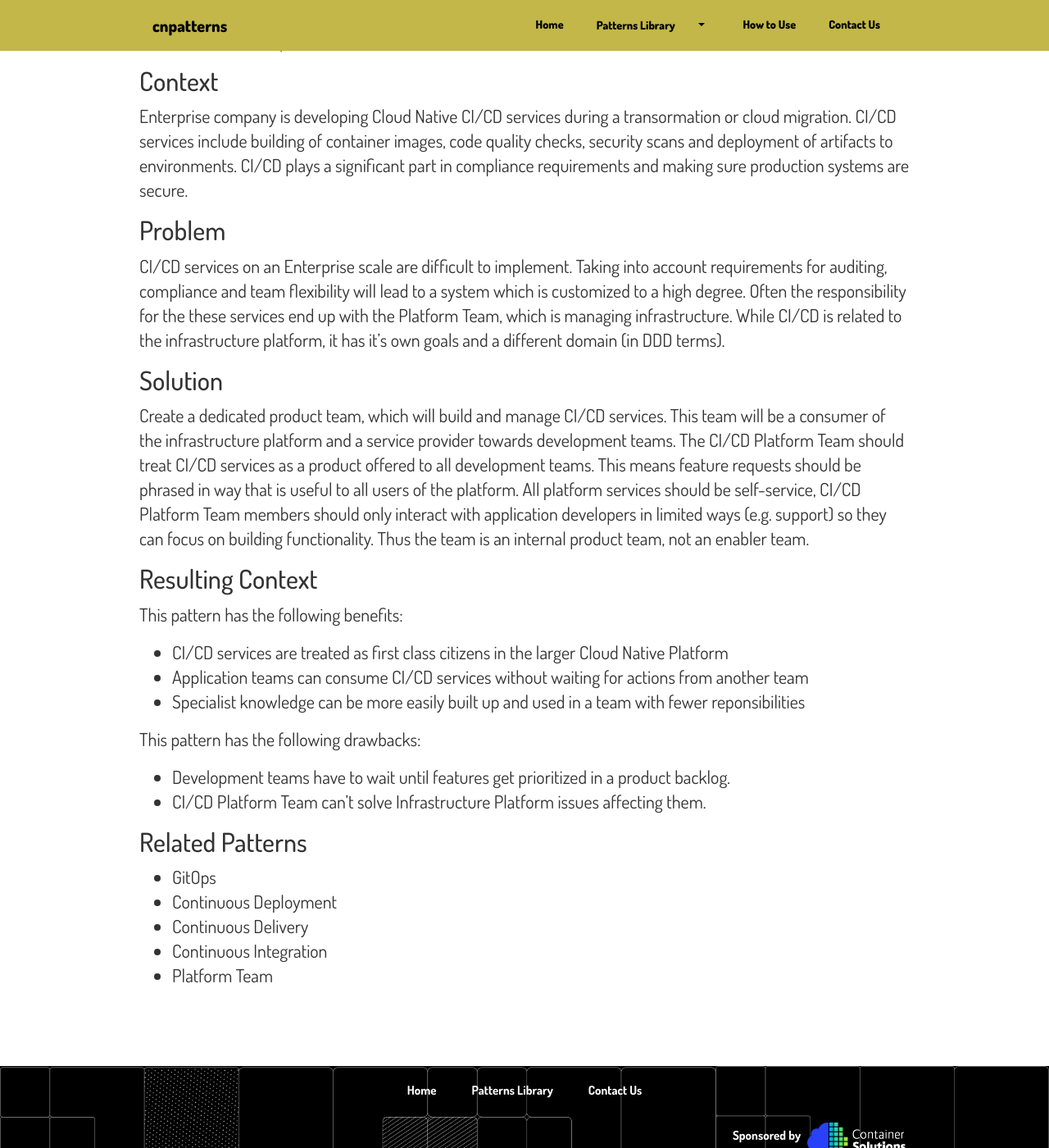
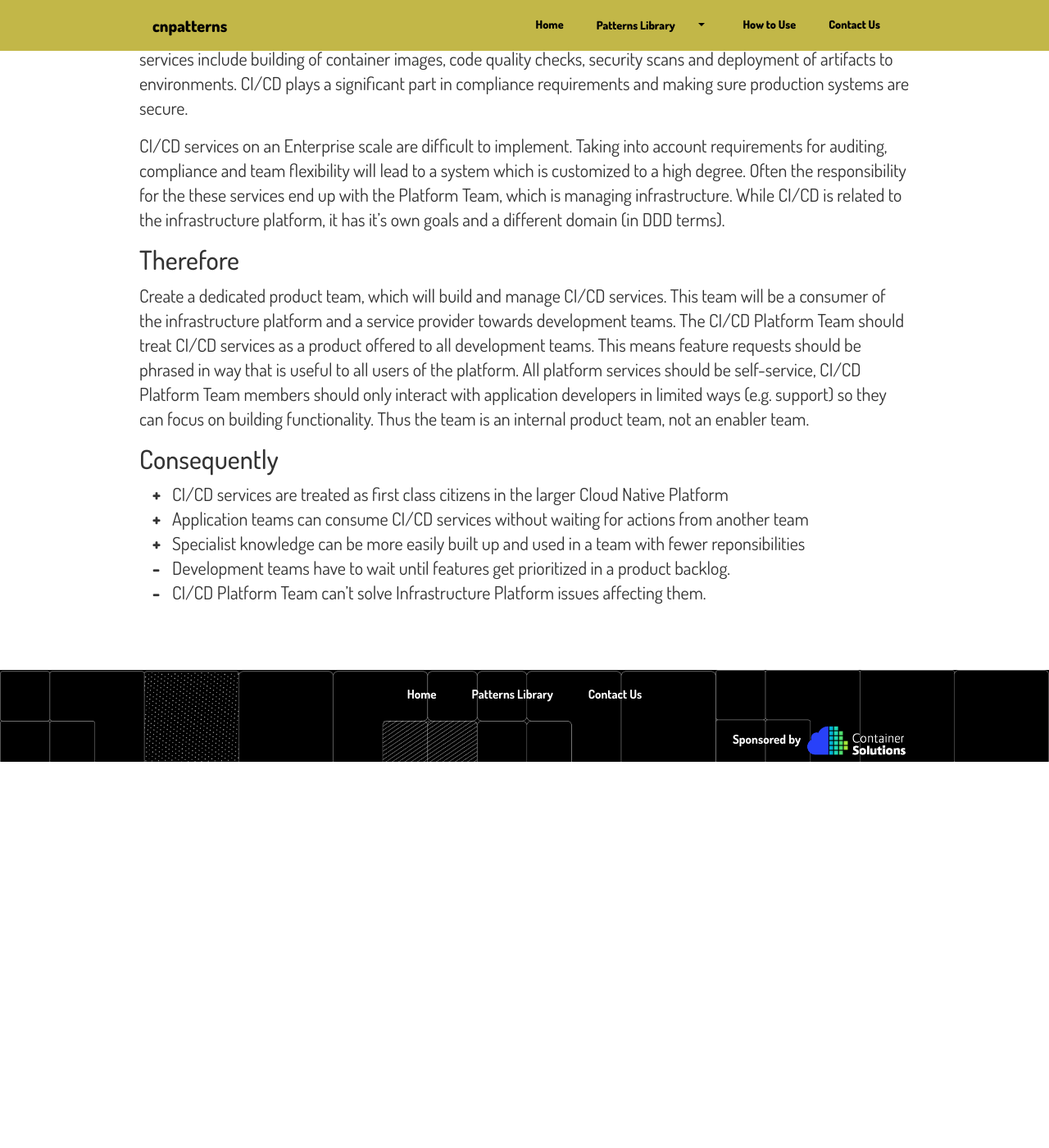
Before and after one commit to ContainerSolutions/cloud-native-patterns, a Jekyll site: the page built from _technical/cicd-as-platform.md, in a window 1280 px wide and 1400 px high, scrolled down 640 px. Shown: the whole window at 82% size. Built offline with Jekyll 4.4.1, drawn with Linux system fonts in a browser that asks for light colours; after the commit the page ends 1569 px from its top, so only the background shows below that; grey boxes are pictures that could not be loaded.

Commit message:
reformat cicd pattern

```diff
--- a/_technical/cicd-as-platform.md
+++ b/_technical/cicd-as-platform.md
@@ -4,19 +4,18 @@
 layout: pattern
 ---
 
-![CI/CD as Platform]({{ site.baseurl }}/assets/images/Generic.png)
+![CI/CD as Platform]({{ site.baseurl }}/assets/images/cs.png)
 
 The complexity of software delivery in an enterprise company can easily reach a level when
 a dedicated team would have to be responsible for its maintenance.
 
-## Context
+## In This Context
+
 
 Enterprise company is developing Cloud Native CI/CD services during a transormation or
 cloud migration. CI/CD services include building of container images, code quality checks,
 security scans and deployment of artifacts to environments. CI/CD plays a significant
 part in compliance requirements and making sure production systems are secure.
-
-## Problem
 
 CI/CD services on an Enterprise scale are difficult to implement. Taking into account
 requirements for auditing, compliance and team flexibility will lead to a system
@@ -24,7 +23,7 @@
 end up with the Platform Team, which is managing infrastructure. While CI/CD is related
 to the infrastructure platform, it has it's own goals and a different domain (in DDD terms).
 
-## Solution
+## Therefore
 
 Create a dedicated product team, which will build and manage CI/CD services. This team will
 be a consumer of the infrastructure platform and a service provider towards development
@@ -35,21 +34,11 @@
 they can focus on building functionality. Thus the team is an internal product team, not an
 enabler team.
 
-## Resulting Context
+## Consequently
 
-This pattern has the following benefits:
-* CI/CD services are treated as first class citizens in the larger Cloud Native Platform
-* Application teams can consume CI/CD services without waiting for actions from another team
-* Specialist knowledge can be more easily built up and used in a team with fewer reponsibilities
-
-This pattern has the following drawbacks:
-* Development teams have to wait until features get prioritized in a product backlog.
-* CI/CD Platform Team can't solve Infrastructure Platform issues affecting them.
-
-## Related Patterns
-
-* GitOps
-* Continuous Deployment
-* Continuous Delivery
-* Continuous Integration
-* Platform Team
+{:.plusminus}
+- {:.plus} CI/CD services are treated as first class citizens in the larger Cloud Native Platform
+- {:.plus} Application teams can consume CI/CD services without waiting for actions from another team
+- {:.plus} Specialist knowledge can be more easily built up and used in a team with fewer reponsibilities
+- {:.minus} Development teams have to wait until features get prioritized in a product backlog.
+- {:.minus} CI/CD Platform Team can't solve Infrastructure Platform issues affecting them.
```
Also changed, not shown: _technical/dynamic-secrets.md (+0 -2 lines).
